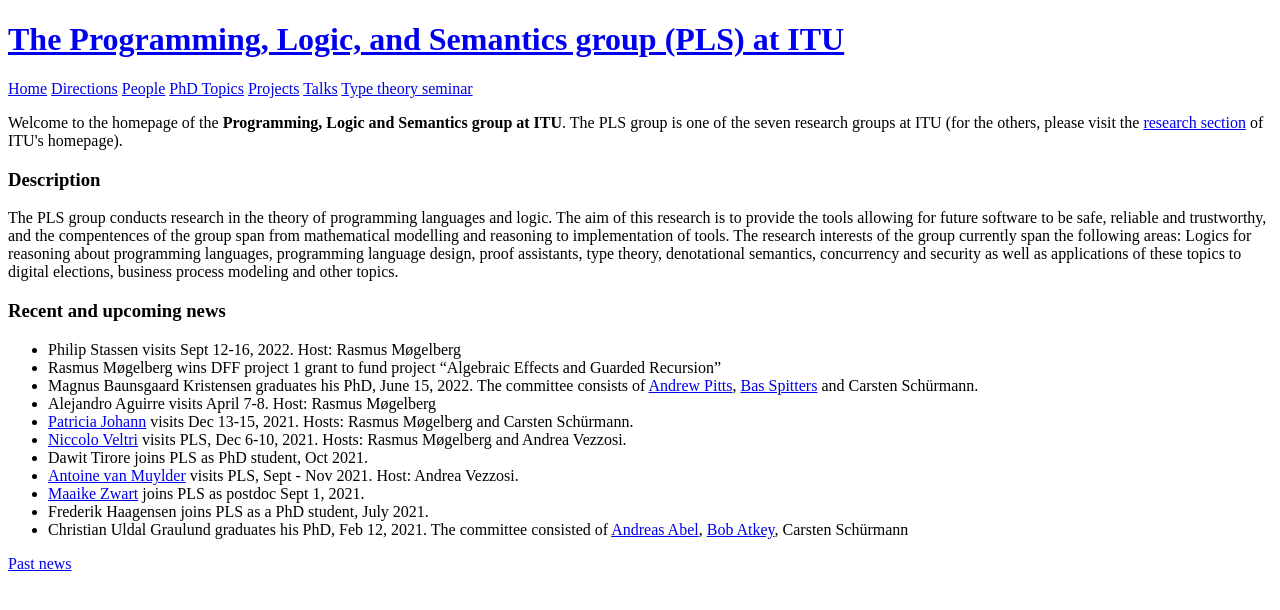
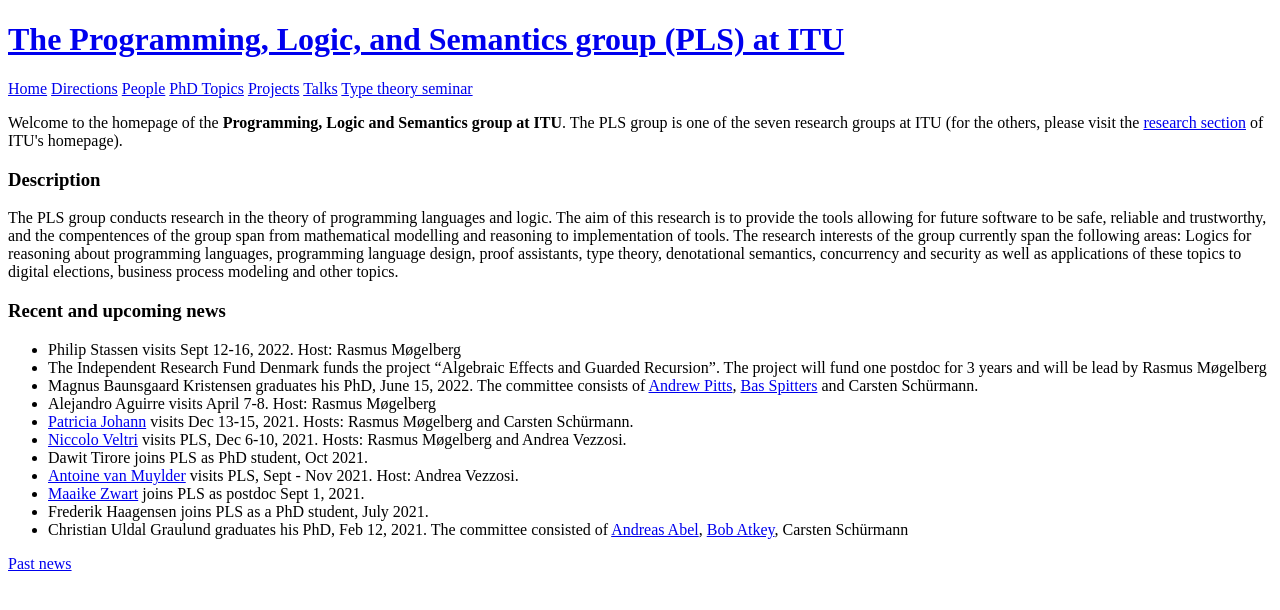
Before and after one commit to rmogelberg/pls.itu.dk, a Jekyll site: the page built from index.md, in a window 1280 px wide. Shown: the top 610 px of the page. Built offline with Jekyll 4.4.1, drawn with Linux system fonts in a browser that asks for light colours.

Commit message:
News and projects

```diff
--- a/index.md
+++ b/index.md
@@ -17,7 +17,7 @@
 ### Recent and upcoming news
 
 - Philip Stassen visits Sept 12-16, 2022. Host: Rasmus Møgelberg
-- Rasmus Møgelberg wins DFF project 1 grant to fund project "Algebraic Effects and Guarded Recursion"
+- The Independent Research Fund Denmark funds the project "Algebraic Effects and Guarded Recursion". The project will fund one postdoc for 3 years and will be lead by Rasmus Møgelberg
 - Magnus Baunsgaard Kristensen graduates his PhD, June 15, 2022. The committee consists of [Andrew Pitts](https://www.cl.cam.ac.uk/~amp12/), [Bas Spitters](https://users-cs.au.dk/spitters/) and Carsten Schürmann.
 - Alejandro Aguirre visits April 7-8. Host: Rasmus Møgelberg
 - [Patricia Johann](https://cs.appstate.edu/~johannp/) visits Dec 13-15, 2021. Hosts: Rasmus Møgelberg and Carsten Schürmann.
```
Also changed, not shown: Projects.md (+2 -1 lines).
